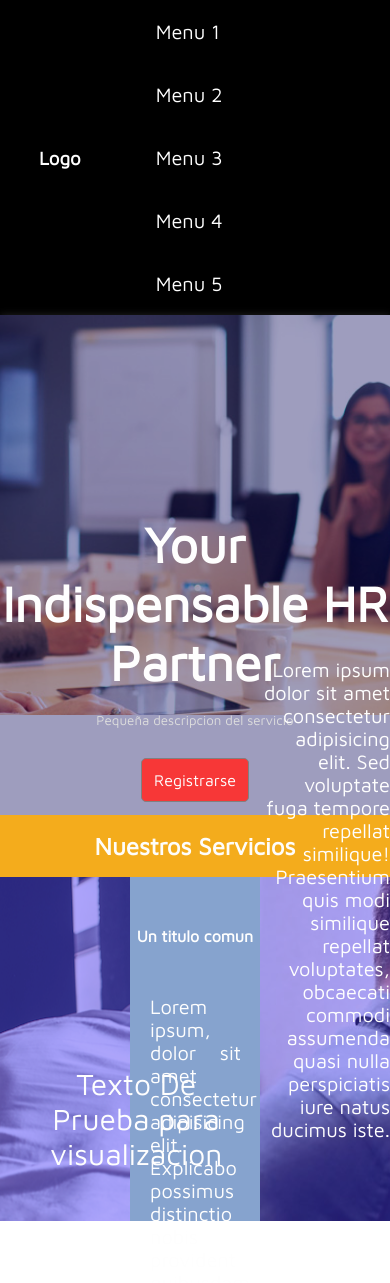
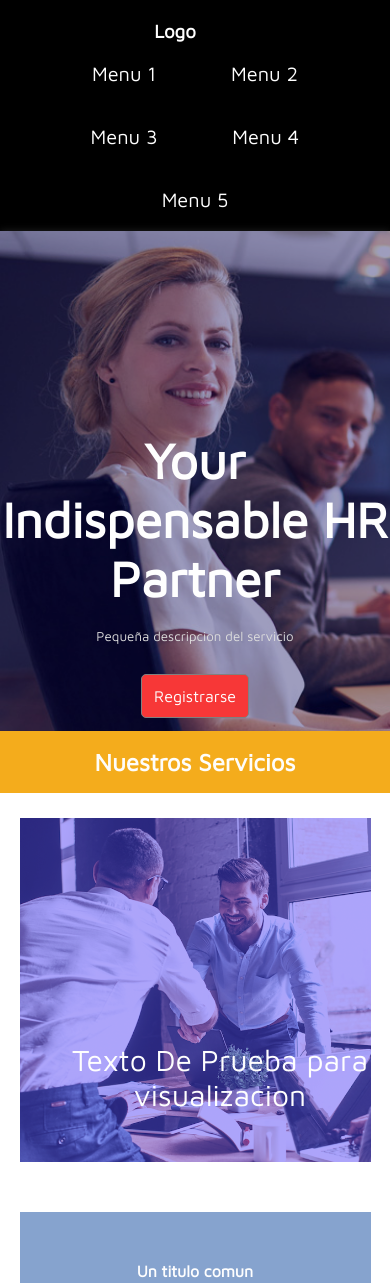
Before and after one commit to alejandromex/Mockup-Dropdown, a plain HTML site: page index.html in a window 390 px wide. Shown: the top 1283 px of the page. Drawn offline with Linux system fonts and the light colour scheme.

Commit message:
Response 70percent

```diff
--- a/assets/css/responsive.css
+++ b/assets/css/responsive.css
@@ -0,0 +1,63 @@
+@media (max-width:1450px)
+{
+    .presentation{
+        background-position: 0px;;
+    }
+}
+
+@media (max-width:1150px)
+{
+    .list-services{
+        grid-template-columns: repeat(1, 1fr);
+    }
+
+    .s1, .s2, .s3{
+        margin: 0 auto;
+        margin-top: 25px;
+        margin-bottom: 25px;
+        width: 90%;
+
+    }
+
+    .dropdown-content{
+        max-width: 100%;
+    }
+
+    .dropdown-content ul{
+        margin-bottom: 50px;
+        display: flex;
+        flex-direction: row;
+        justify-content: space-between;
+    }
+
+    .submenu{
+        grid-template-columns: repeat(1,1fr);
+    }
+
+    .news{
+        grid-template-columns: repeat(3, 1fr);
+    }
+
+    .new:last-child{
+        display: none;
+    }
+
+}
+
+@media(max-width:995px)
+{
+    .container-navbar{
+        padding-top: 20px;
+        text-align: center;
+        display: grid;
+        grid-template-columns: repeat(1,1fr);
+    }
+    .container-navbar ul{
+        width: 100%;
+        padding: 0px;
+    }
+
+    .dropdown-content{
+        top: 100px;
+    }
+}
--- a/assets/css/style.css
+++ b/assets/css/style.css
@@ -41,7 +41,6 @@ html{
     padding-right: 35px;
     transition: 300ms ease all;
     font-size: 20px;
-    cursor: pointer;
 
 
 }
@@ -125,15 +124,21 @@ html{
 
 .s1{
     background-image: url(../img/office1.png);
+    background-repeat: no-repeat;
+    background-size: cover;
     text-align: center;
     position: relative;
 }
 
 .s2{
     background-image: url(../img/office2.png);
+    background-repeat: no-repeat;
+    background-size: cover;
 }
 .s3{
     background-image: url(../img/office3.jpg);
+    background-repeat: no-repeat;
+    background-size: cover;
 }
 
 .service{
@@ -182,5 +187,6 @@ html{
     position: absolute;
     bottom: 80px;
     text-align: end;
+    padding: 20px;
     font-size: 20px;
 }
```
